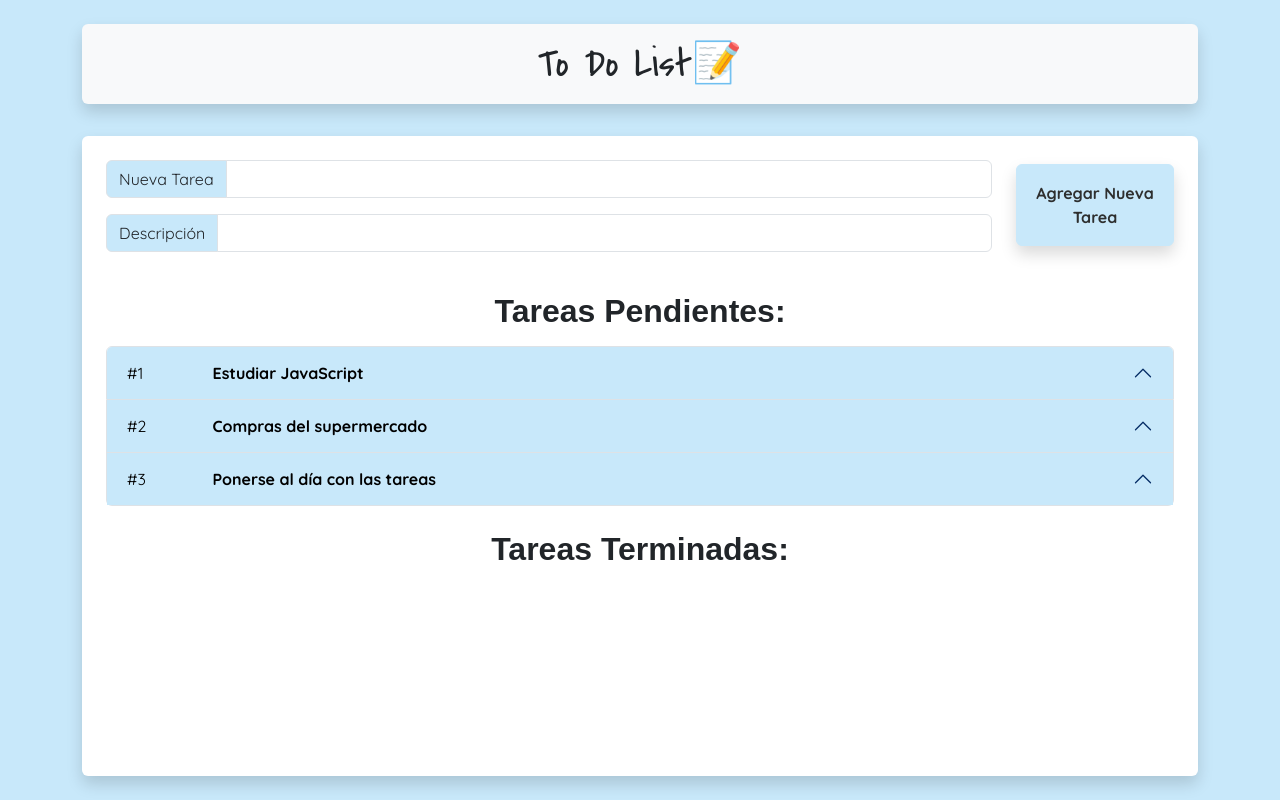
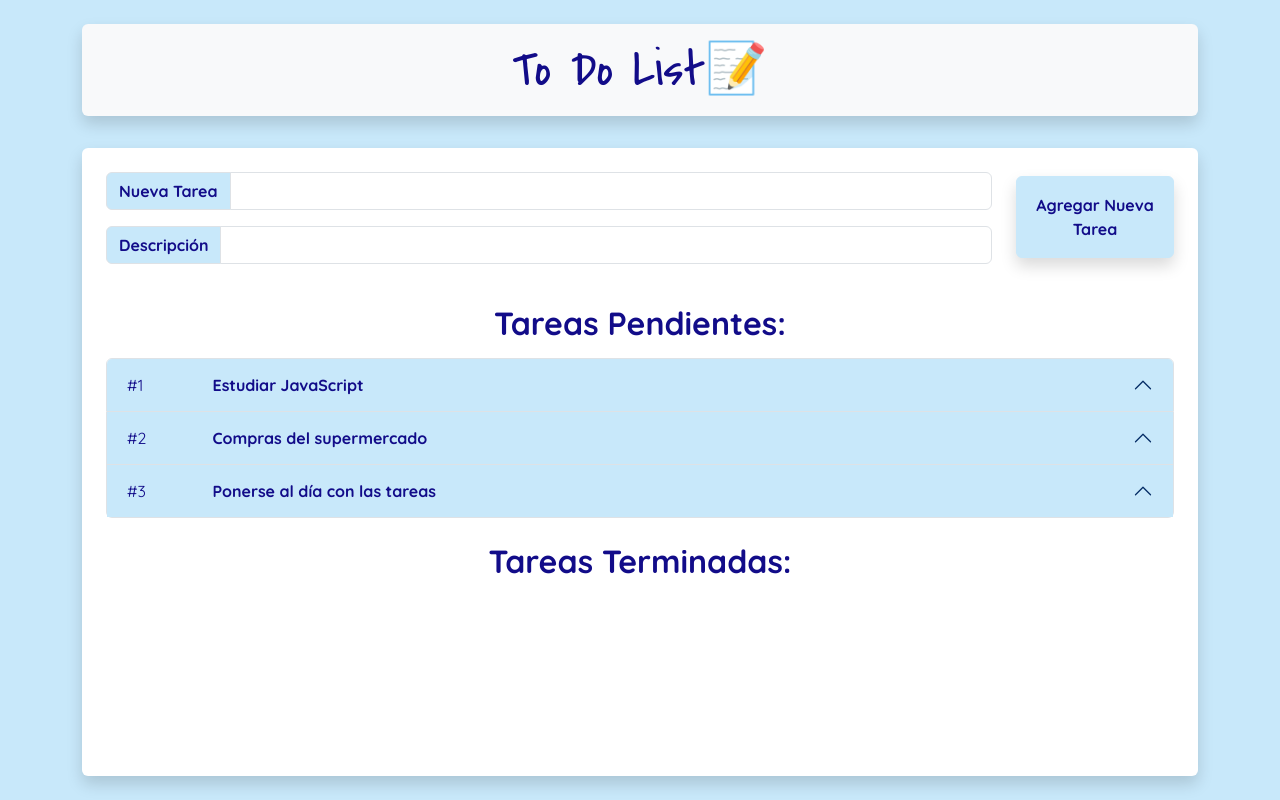
Before and after one commit to fgodoy93/M3_EvaluacionPortafolio, a plain HTML site: page index.html in a window 1280 px wide. Drawn offline with nearby package versions, Linux system fonts and the light colour scheme; a web font is replaced by a local one.

Commit message:
cambio color fuentes

```diff
--- a/assets/css/styles.css
+++ b/assets/css/styles.css
@@ -1,11 +1,3 @@
-.covered-by-your-grace-regular {
-    font-family: "Covered By Your Grace", cursive;
-    font-weight: 400;
-    font-style: normal;
-}
-
-
-
 * {
     margin: 0;
     padding: 0;
@@ -29,6 +21,7 @@ body {
     font-family: "Quicksand", sans-serif;
     font-optical-sizing: auto;
     font-style: normal;
+    color: #120c89;
 }
 
 
@@ -46,6 +39,7 @@ h1{
     /* color: #e9e9e9; */
     font-family: "Covered By Your Grace", cursive;
     font-weight: 400;
+    font-size: 50px;
     font-style: normal;
     text-align: center;
     padding: 30px;
@@ -53,13 +47,19 @@ h1{
 }
 
 #h2-tareas{
-    font-family: "Fuzzy Bubbles", sans-serif;
     font-weight: 700;
     font-style: normal;
 }
 
 #labelNombre, #labelDescripcion{
     background-color: #C8E8FA;
+    color: #120c89;
+    font-weight: bold;
+}
+
+#seccion-pendientes, #seccion-terminadas{
+    color: #120c89;
+    font-weight: bold;
 }
 
 .listaTareas{
@@ -72,8 +72,9 @@ h1{
     background-color: #C8E8FA;
     border-color: #C8E8FA;
     border-style: groove;
-    color: #2e2f2f;
+    /* color: #2e2f2f; */
     font-weight: bold;
+    color: #120c89;
 }
 
 .color-boton:hover{
@@ -84,13 +85,13 @@ h1{
 
 .accordion-button.estilo-collapse {
     background-color: #f5f5f5;
-    color: #333;
+    color: #120c89;
 }
 
 /* Color cuando está expandido */
 .accordion-button.estilo-collapse:not(.collapsed) {
     background-color: #C8E8FA;
-    color: #000;
+    color: #120c89;
     box-shadow: none;
 }
 
--- a/index.html
+++ b/index.html
@@ -55,7 +55,7 @@
                 </div>
             </section>
             <!-- COLLAPSE TAREAS PENDIENTES -->
-            <section class="mt-4 ">
+            <section id="seccion-pendientes" class="mt-4 ">
                 <div class="row">
                     <div class="col-12">
                         <h2 id="h2-tareas" class="text-center mb-3">Tareas Pendientes:</h2>
@@ -64,7 +64,7 @@
                 </div>
             </section>
             <!-- COLLAPSE TAREAS TERMINADAS -->
-            <section class="mt-4">
+            <section id="seccion-terminadas" class="mt-4">
                 <div class="row">
                     <div class="col-12">
                         <h2 id="h2-tareas" class="text-center mb-3">Tareas Terminadas:</h2>
```
